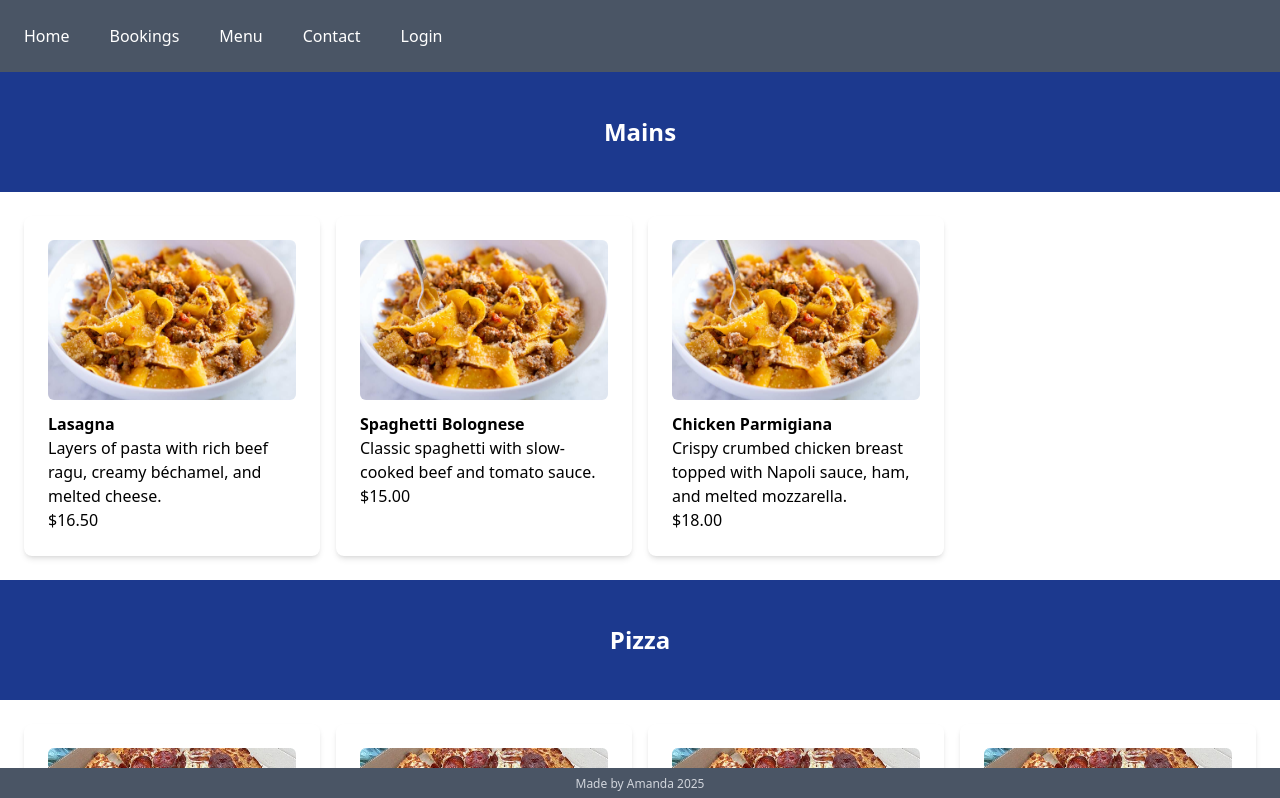
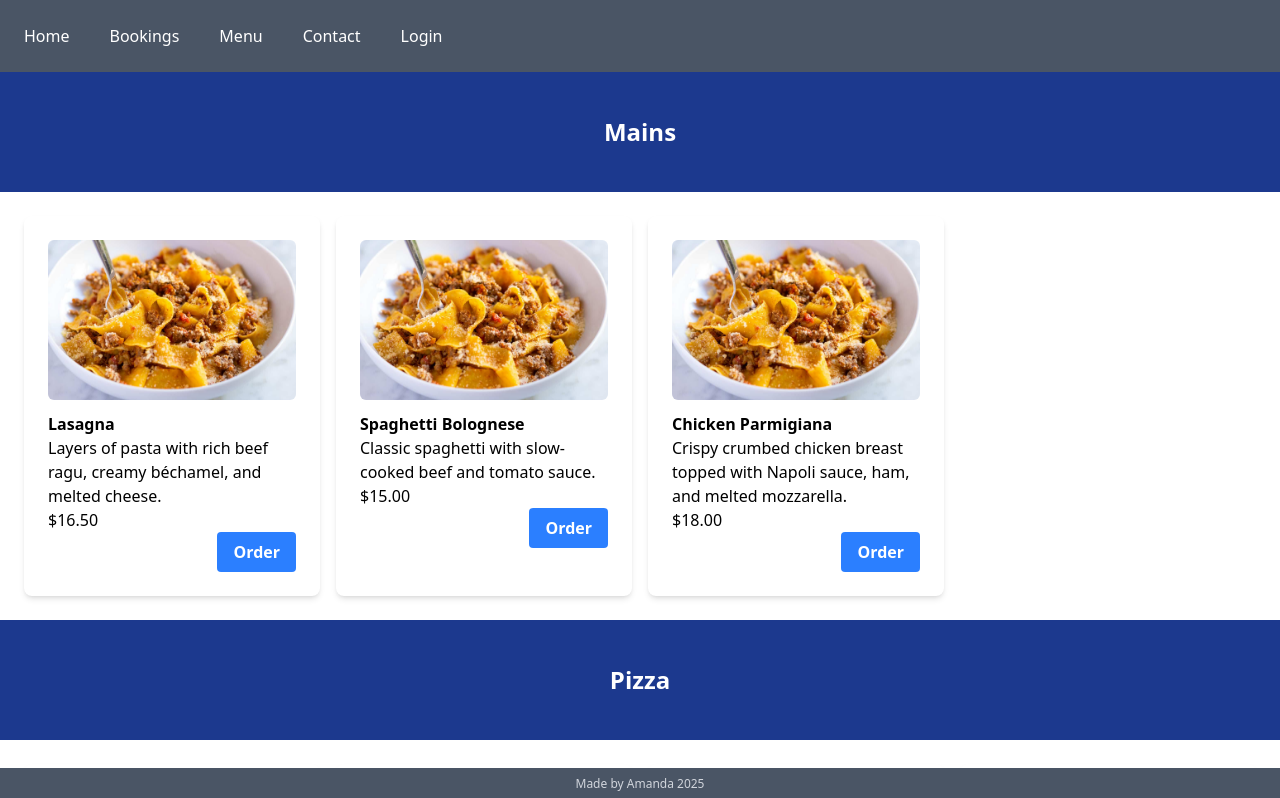
Before and after one commit to Lep1doptera/pizza-website, a Next.js app: page /menu in a window 1280 px wide. Shown: the top 798 px of the page. Built offline with nearby package versions, Linux system fonts and the light colour scheme.

Commit message:
modal added with state and listeners

```diff
--- /dev/null
+++ b/app/components/menu-modal.tsx
@@ -0,0 +1,19 @@
+//import menu, { Category, MenuItem } from "../components/food";
+
+export default function Modal({ close }: { close: () => void }) {
+  return (
+    <div className="fixed inset-0 flex items-center justify-center bg-black/50">
+      <div className="bg-white p-4 rounded shadow">
+        <p>TEST BODY</p>
+        <button
+          onClick={() => {
+            close();
+          }}
+          className="mt-4 px-3 py-1 bg-gray-200 rounded hover:bg-gray-300"
+        >
+          Close
+        </button>
+      </div>
+    </div>
+  );
+}
--- a/app/components/product-card.tsx
+++ b/app/components/product-card.tsx
@@ -1,4 +1,7 @@
+"use client";
+import { useState } from "react";
 import { MenuItem } from "../components/food";
+import Modal from "./menu-modal";
 
 export default function ProductCard({
   name,
@@ -7,6 +10,8 @@ export default function ProductCard({
   sizes,
   image,
 }: MenuItem) {
+  const [showModal, setShowModal] = useState(false);
+
   return (
     <div className="bg-white rounded-lg shadow-md overflow-hidden w-full max-w-md p-6">
       <img
@@ -29,6 +34,23 @@ export default function ProductCard({
           <p>${cost.toFixed(2)}</p>
         </div>
       )}
+      <div className="flex justify-end">
+        <button
+          onClick={() => {
+            setShowModal(true);
+          }}
+          className="bg-blue-500 hover:bg-blue-700 text-white font-bold py-2 px-4 rounded"
+        >
+          Order
+        </button>
+      </div>
+      {showModal && (
+        <Modal
+          close={() => {
+            setShowModal(false);
+          }}
+        />
+      )}
     </div>
   );
 }
```
